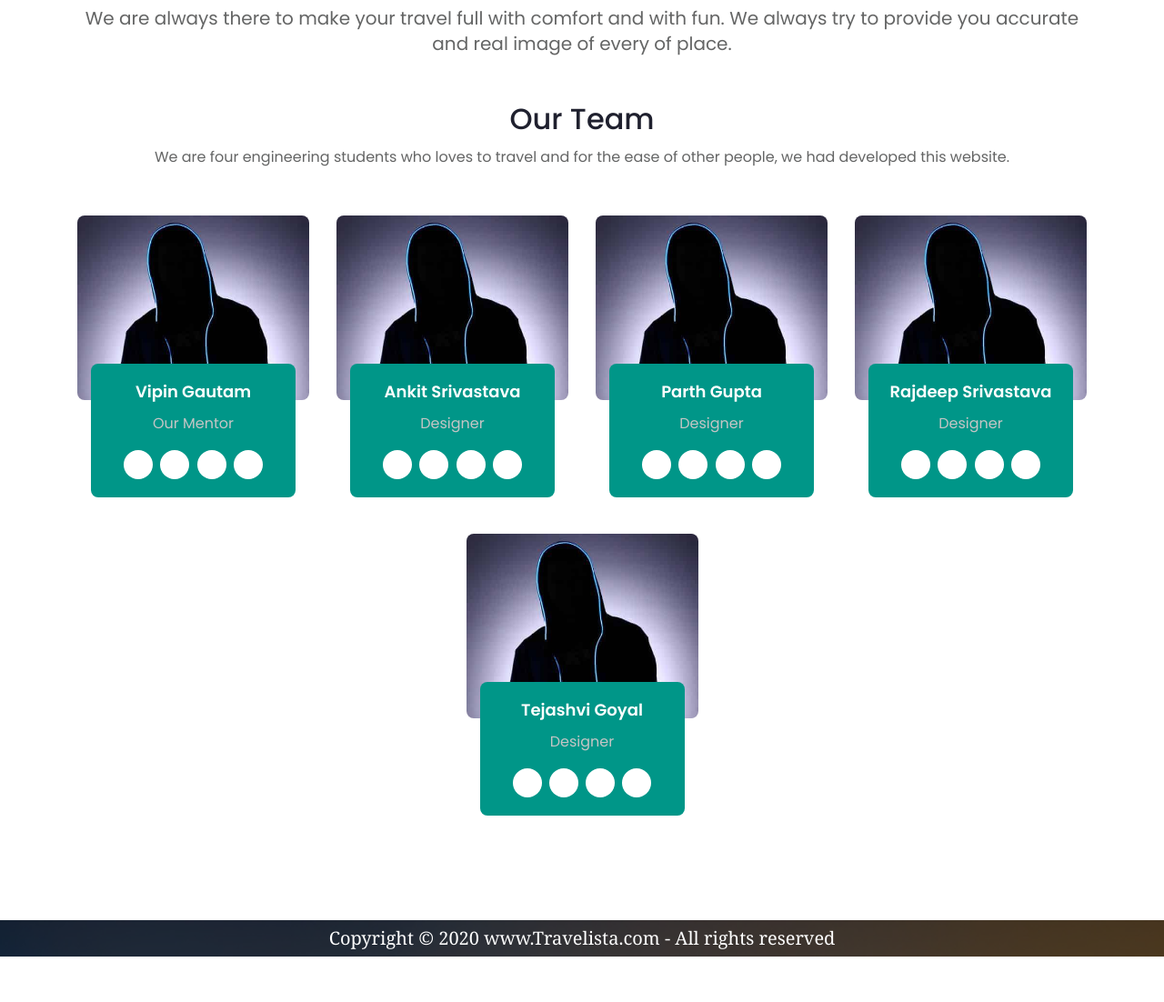
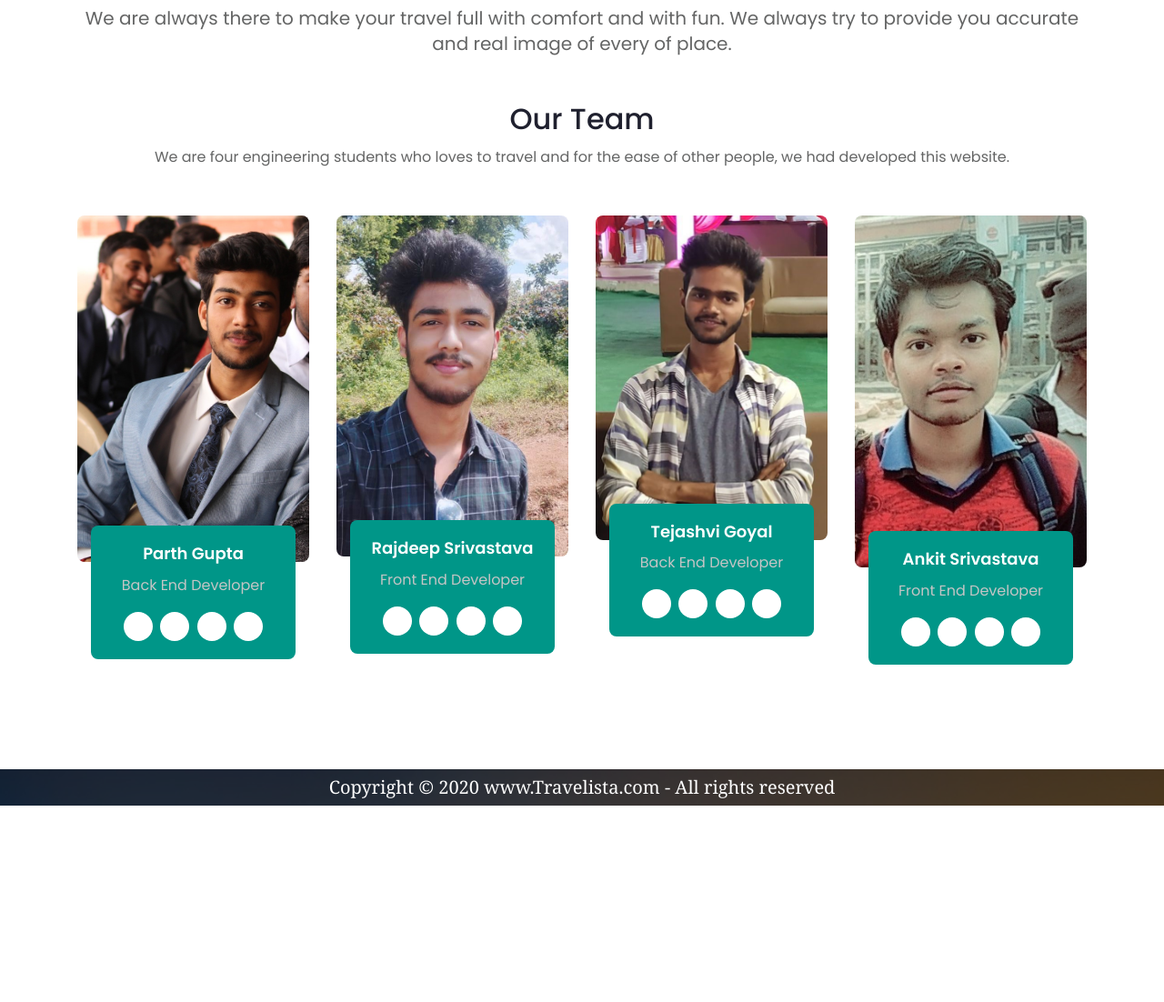
Before and after one commit to codebiet/Travelista, a Django app: page /about/ in a window 1280 px wide. Shown: the part 1117-2219 px from the top of the page at 91% size. After the commit the page ends 2003 px from the top, so only its background shows below. Run offline with Django 3.2, Linux system fonts and the light colour scheme; some libraries are stand-ins or nearby versions; some web fonts are replaced.

Commit message:
add pics

```diff
--- a/Places/templates/Places/about.html
+++ b/Places/templates/Places/about.html
@@ -56,77 +56,62 @@
             </div>
             <div class="row">
                 <div class="team-items">
-                    <div class="item">
-                        <img src="{% static '/images/hell.jpg' %}" alt="team">
-                        <div class="inner">
-                            <div class="info">
-                                 <h5>Vipin Gautam</h5>
-                                 <p>Our Mentor</p>
-                                 <div class="social-links">
-                                     <a href=""><span class="fa fa-facebook"></span></a>
-                                     <a href=""><span class="fa fa-twitter"></span></a>
-                                     <a href=""><span class="fa fa-linkedin"></span></a>
-                                     <a href=""><span class="fa fa-instagram"></span></a>
-                                 </div>
-                            </div>
-                        </div>
-                    </div>
                      <div class="item">
-                         <img src="{% static '/images/hell.jpg' %}" alt="team">
+                         <img src="{% static '/images/img3.jpeg' %}" alt="team">
                          <div class="inner">
                              <div class="info">
-                                  <h5>Ankit Srivastava</h5>
-                                  <p>Designer</p>
+                                  <h5>Parth Gupta</h5>
+                                  <p>Back End Developer</p>
                                   <div class="social-links">
-                                      <a href=""><span class="fa fa-facebook"></span></a>
-                                      <a href=""><span class="fa fa-twitter"></span></a>
-                                      <a href=""><span class="fa fa-linkedin"></span></a>
-                                      <a href=""><span class="fa fa-instagram"></span></a>
+                                      <a href="https://www.facebook.com/parthguptaa/"><span class="fa fa-facebook"></span></a>
+                                      <a href="https://twitter.com/"><span class="fa fa-twitter"></span></a>
+                                      <a href="https://www.linkedin.com/in//"><span class="fa fa-linkedin"></span></a>
+                                      <a href="https://www.instagram.com//"><span class="fa fa-instagram"></span></a>
                                   </div>
                              </div>
                          </div>
                      </div>
                      <div class="item">
-                         <img src="{% static '/images/hell.jpg' %}" alt="team">
+                         <img src="{% static '/images/img1.jpeg' %}" alt="team">
                          <div class="inner">
                              <div class="info">
-                                  <h5>Parth Gupta</h5>
-                                  <p>Designer</p>
+                                  <h5>Rajdeep Srivastava</h5>
+                                  <p>Front End Developer</p>
                                   <div class="social-links">
-                                      <a href=""><span class="fa fa-facebook"></span></a>
-                                      <a href=""><span class="fa fa-twitter"></span></a>
-                                      <a href=""><span class="fa fa-linkedin"></span></a>
-                                      <a href=""><span class="fa fa-instagram"></span></a>
+                                      <a href="https://www.facebook.com/rajdeep.srivastav.1"><span class="fa fa-facebook"></span></a>
+                                      <a href="https://twitter.com/"><span class="fa fa-twitter"></span></a>
+                                      <a href="https://www.linkedin.com//"><span class="fa fa-linkedin"></span></a>
+                                      <a href="https://www.instagram.com/raz_ae.dit/"><span class="fa fa-instagram"></span></a>
                                   </div>
                              </div>
                          </div>
                      </div>
                      <div class="item">
-                         <img src="{% static '/images/hell.jpg' %}" alt="team">
+                         <img src="{% static '/images/img4.jpg' %}" alt="team">
                          <div class="inner">
                              <div class="info">
-                                  <h5>Rajdeep Srivastava</h5>
-                                  <p>Designer</p>
+                                  <h5>Tejashvi Goyal</h5>
+                                  <p>Back End Developer</p>
                                   <div class="social-links">
-                                      <a href=""><span class="fa fa-facebook"></span></a>
-                                      <a href=""><span class="fa fa-twitter"></span></a>
-                                      <a href=""><span class="fa fa-linkedin"></span></a>
-                                      <a href=""><span class="fa fa-instagram"></span></a>
+                                      <a href="https://www.facebook.com/tejashvi.goyal.3"><span class="fa fa-facebook"></span></a>
+                                      <a href="https://twitter.com/"><span class="fa fa-twitter"></span></a>
+                                      <a href="https://www.linkedin.com/in//"><span class="fa fa-linkedin"></span></a>
+                                      <a href="https://www.instagram.com/yashgoyal752/"><span class="fa fa-instagram"></span></a>
                                   </div>
                              </div>
                          </div>
                      </div>
                      <div class="item">
-                         <img src="{% static '/images/hell.jpg' %}" alt="team">
+                         <img src="{% static '/images/img21.jpg' %}" alt="team">
                          <div class="inner">
                              <div class="info">
-                                  <h5>Tejashvi Goyal</h5>
-                                  <p>Designer</p>
+                                  <h5>Ankit Srivastava</h5>
+                                  <p>Front End Developer</p>
                                   <div class="social-links">
-                                      <a href=""><span class="fa fa-facebook"></span></a>
-                                      <a href=""><span class="fa fa-twitter"></span></a>
-                                      <a href=""><span class="fa fa-linkedin"></span></a>
-                                      <a href=""><span class="fa fa-instagram"></span></a>
+                                      <a href="https://www.facebook.com/ankit.srivastava.7549185/"><span class="fa fa-facebook"></span></a>
+                                      <a href="https://twitter.com/@AnkitSr23898466"><span class="fa fa-twitter"></span></a>
+                                      <a href="https://www.linkedin.com/in/ankit-srivastava-5081ba1a5/"><span class="fa fa-linkedin"></span></a>
+                                      <a href="https://www.instagram.com/ankit_3_00/"><span class="fa fa-instagram"></span></a>
                                   </div>
                              </div>
                          </div>
```
Also changed, not shown: Places/static/images/img1.jpeg (added), Places/static/images/img21.jpg (added), Places/static/images/img3.jpeg (added), Places/static/images/img4.jpg (added).
